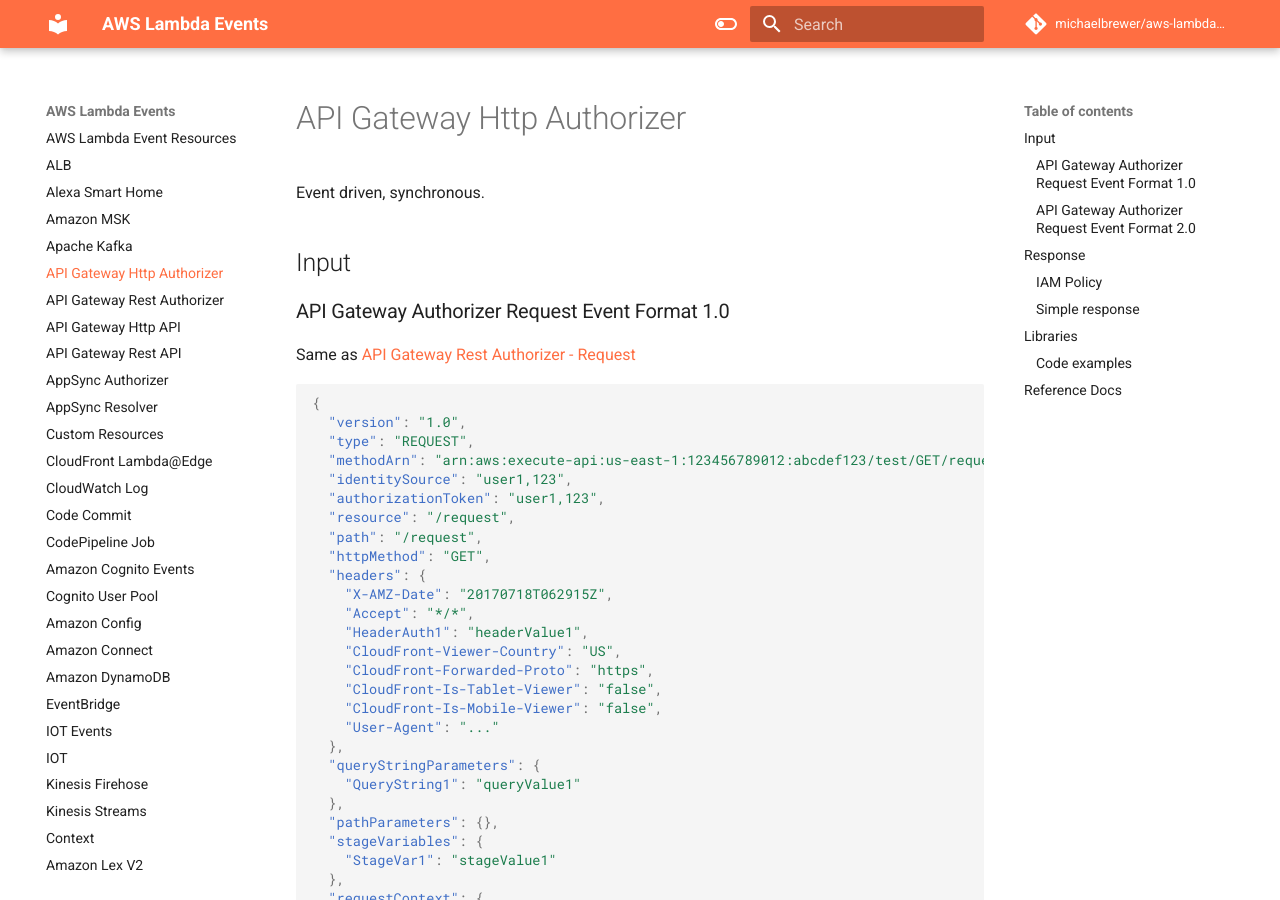
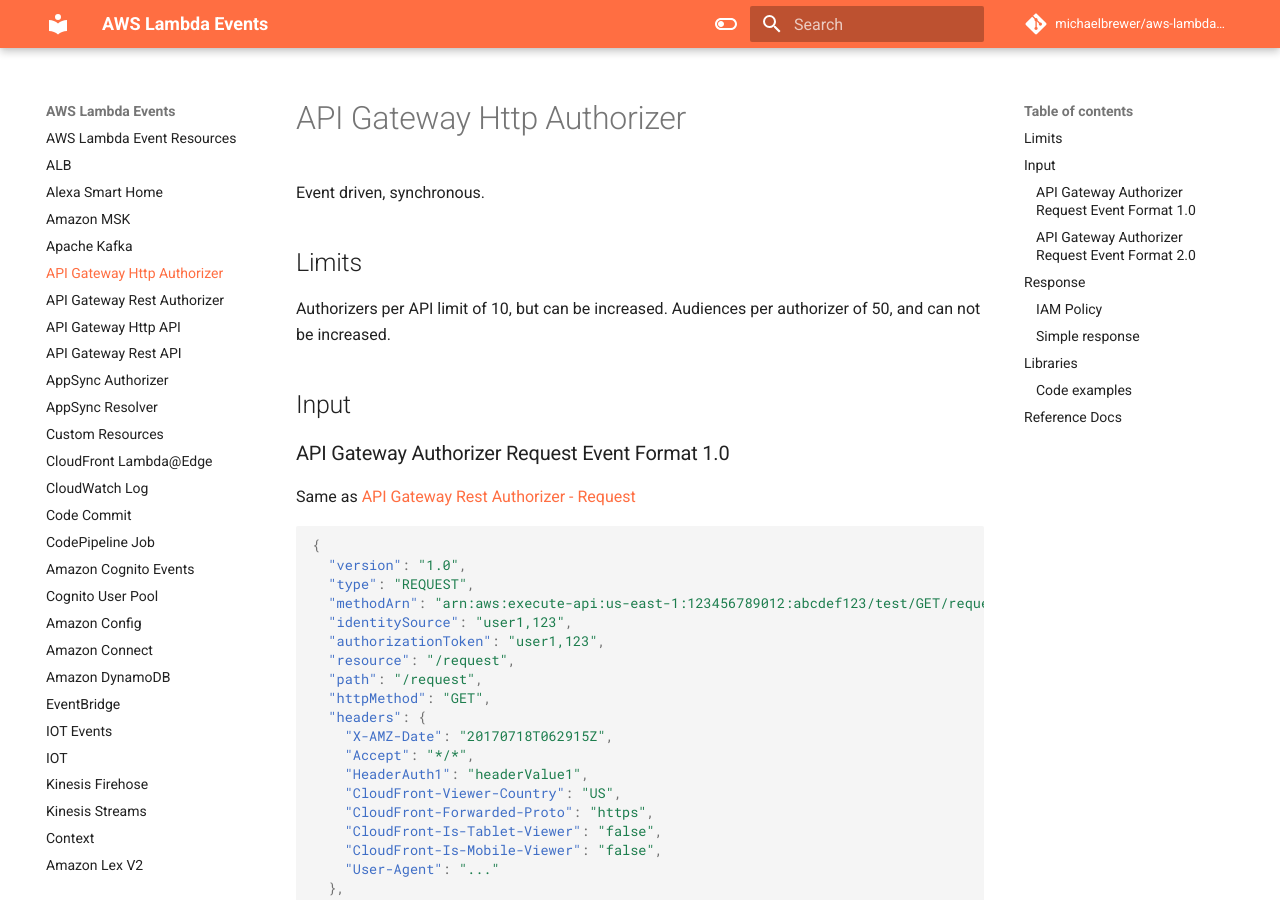
Before and after one commit to michaelbrewer/aws-lambda-events, an MkDocs documentation site: the page built from docs/api-customer-authorizer-http.md, in a window 1280 px wide and 900 px high. Built offline with MkDocs 1.6.1 and Material for MkDocs 9.7.7, drawn with Linux system fonts in a browser that asks for light colours; comment, search, counter and statistics services are not loaded.

Commit message:
chore: initial set of limits

```diff
--- a/docs/api-customer-authorizer-http.md
+++ b/docs/api-customer-authorizer-http.md
@@ -1,6 +1,15 @@
+---
+title: API Gateway Http Authorizer
+---
+
 # API Gateway Http Authorizer
 
 Event driven, synchronous.
+
+## Limits
+
+Authorizers per API limit of 10, but can be increased.
+Audiences per authorizer of 50, and can not be increased.
 
 ## Input
 
```
